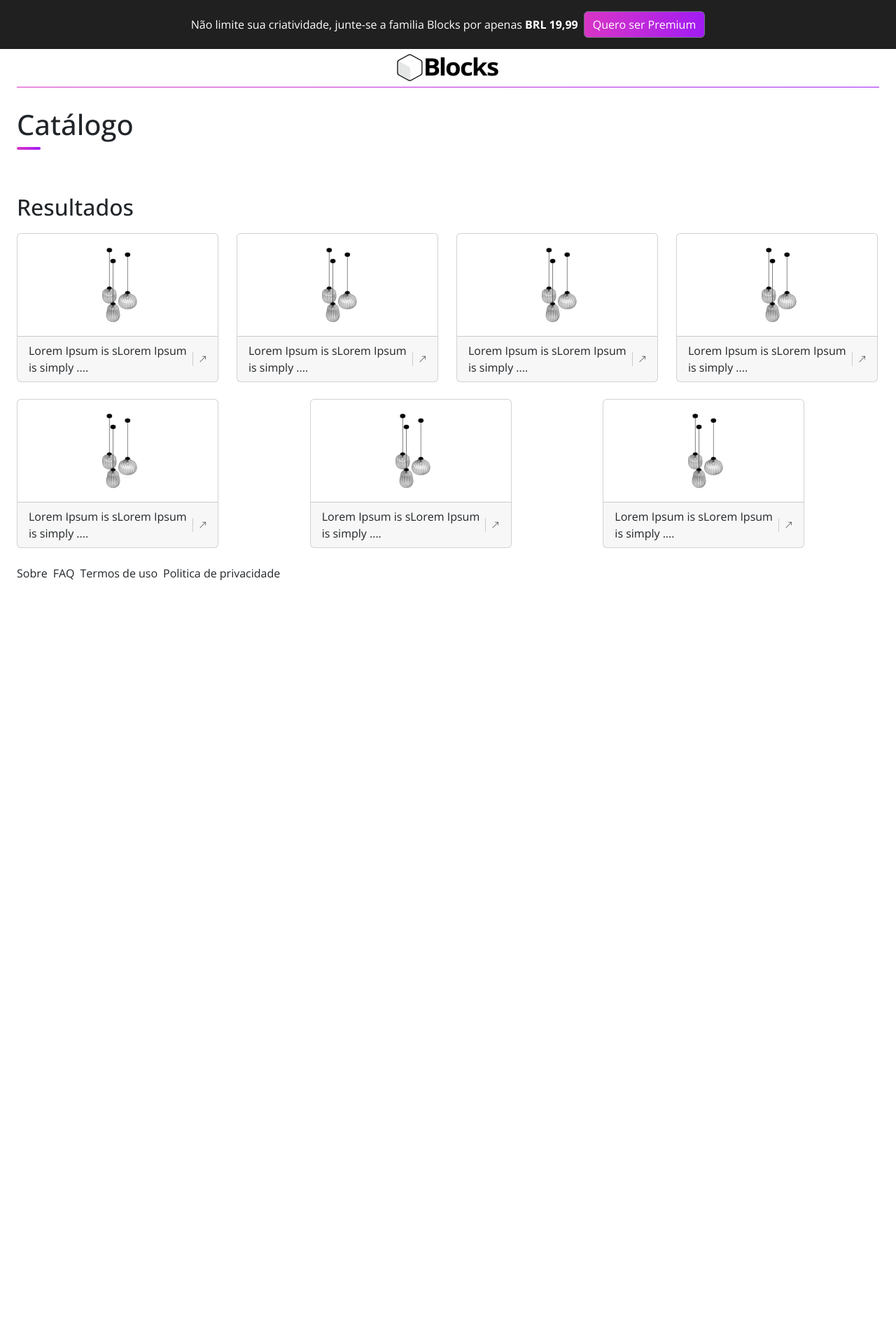
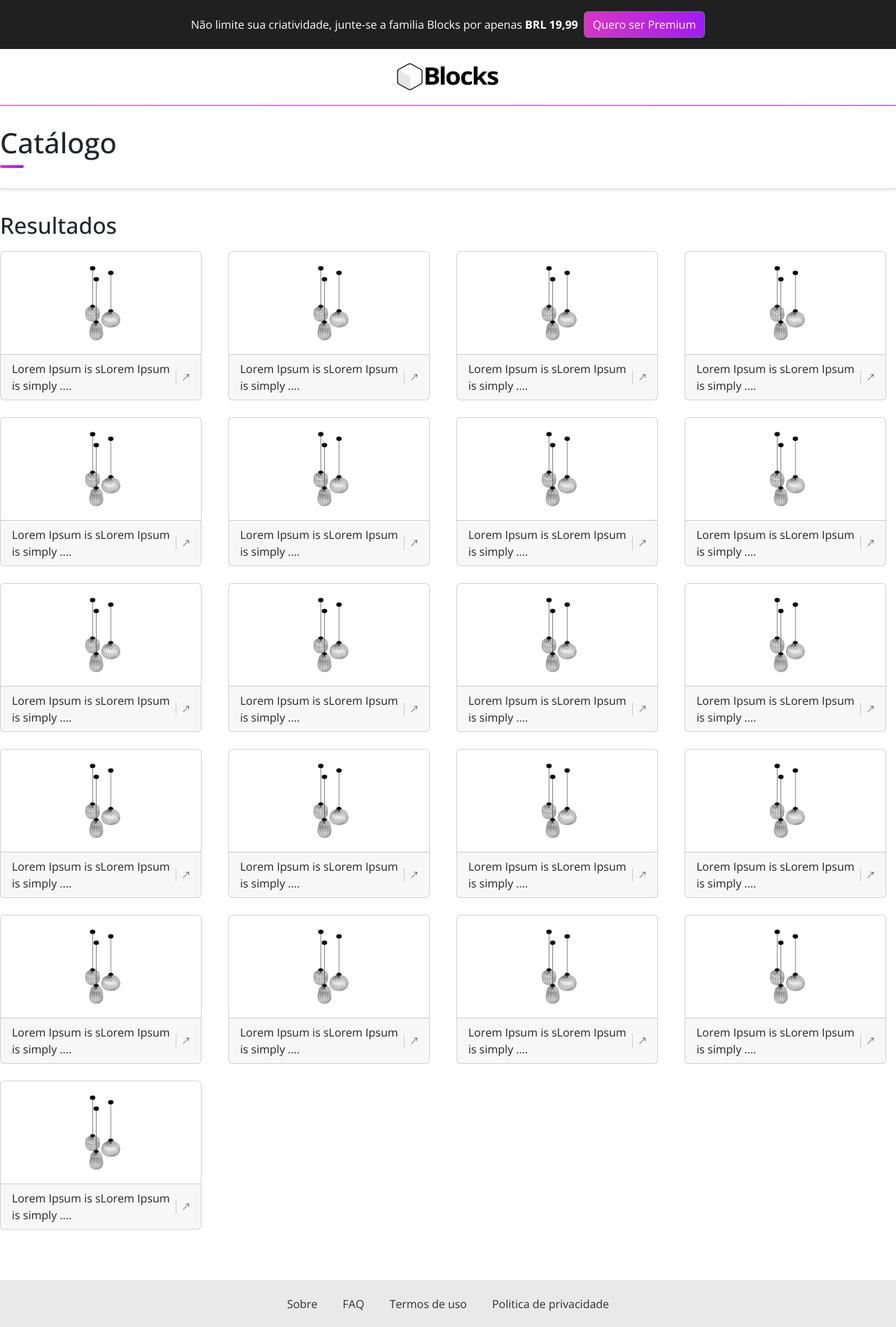
Before and after one commit to otaviohenrique1/app_blocks_catalogo, a Next.js app: page / in a window 1280 px wide. Shown: the whole page at 70% size. Before the commit the page ends 847 px from the top, so only its background shows below. Built offline with nearby package versions, Linux system fonts and the light colour scheme.

Commit message:
commit 4

```diff
--- a/pages/index.tsx
+++ b/pages/index.tsx
@@ -19,23 +19,42 @@ export default function Home() {
         <meta name="viewport" content="width=device-width, initial-scale=1" />
         <link rel="icon" href="/favicon.ico" />
       </Head>
+
       <main className="d-flex flex-column">
+
         <div className={`d-flex justify-content-center align-items-center pt-3 pb-3 ${styles.mensagem}`}>
           <p className={`mb-0 me-2 ${styles.mensagem_titulo} ${open_sans.className}`}>Não limite sua criatividade, junte-se a familia Blocks por apenas <span className={`fw-bold ${open_sans.className}`}>BRL 19,99</span></p>
           <Button className={`${styles.gradiente} ${styles.botao} ${open_sans.className}`}>Quero ser Premium</Button>
         </div>
-        <div className="ps-4 pe-4">
-          <section className={`d-flex flex-column justify-content-center align-items-center`}>
-            <Image src={logo_web} alt="logo_web" />
-            <span className={`w-100 ${styles.gradiente} ${styles.borda_gradiente}`}/>
+
+        <div>
+          <section className={`d-flex flex-column justify-content-center align-items-center ${styles.area_logo}`}>
+            <Image src={logo_web} alt="logo_web" className={styles.logo} />
+            <span className={`w-100 ${styles.gradiente} ${styles.borda_gradiente}`} />
           </section>
+
           <section className={`d-flex flex-column justify-content-center align-items-start ${styles.catalogo}`}>
             <h1 className={`${open_sans.className} ${styles.catalogo_titulo}`}>Catálogo</h1>
-            <span className={`${styles.gradiente} ${styles.catalogo_span_gradiente}`}/>
+            <span className={`${styles.gradiente} ${styles.catalogo_span_gradiente}`} />
           </section>
+
           <section>
             <h2 className={`${styles.resultados} ${open_sans.className}`}>Resultados</h2>
-            <Row>
+            <Row /* className="p-0 m-0 gap-2" */>
+              <ItemResultadoCatalogo></ItemResultadoCatalogo>
+              <ItemResultadoCatalogo></ItemResultadoCatalogo>
+              <ItemResultadoCatalogo></ItemResultadoCatalogo>
+              <ItemResultadoCatalogo></ItemResultadoCatalogo>
+              <ItemResultadoCatalogo></ItemResultadoCatalogo>
+              <ItemResultadoCatalogo></ItemResultadoCatalogo>
+              <ItemResultadoCatalogo></ItemResultadoCatalogo>
+              <ItemResultadoCatalogo></ItemResultadoCatalogo>
+              <ItemResultadoCatalogo></ItemResultadoCatalogo>
+              <ItemResultadoCatalogo></ItemResultadoCatalogo>
+              <ItemResultadoCatalogo></ItemResultadoCatalogo>
+              <ItemResultadoCatalogo></ItemResultadoCatalogo>
+              <ItemResultadoCatalogo></ItemResultadoCatalogo>
+              <ItemResultadoCatalogo></ItemResultadoCatalogo>
               <ItemResultadoCatalogo></ItemResultadoCatalogo>
               <ItemResultadoCatalogo></ItemResultadoCatalogo>
               <ItemResultadoCatalogo></ItemResultadoCatalogo>
@@ -45,14 +64,16 @@ export default function Home() {
               <ItemResultadoCatalogo></ItemResultadoCatalogo>
             </Row>
           </section>
-          <footer>
-            <ul className="list-unstyled d-flex gap-2">
-              <li className={`${open_sans.className}`}>Sobre</li>
-              <li className={`${open_sans.className}`}>FAQ</li>
-              <li className={`${open_sans.className}`}>Termos de uso</li>
-              <li className={`${open_sans.className}`}>Politica de privacidade</li>
+
+          <footer className={`d-flex flex-column justify-content-center align-items-center ${styles.rodape}`}>
+            <ul className={`list-unstyled d-flex mb-0 ${styles.rodape_lista}`}>
+              <li className={`${open_sans.className} ${styles.rodape_lista_item}`}>Sobre</li>
+              <li className={`${open_sans.className} ${styles.rodape_lista_item}`}>FAQ</li>
+              <li className={`${open_sans.className} ${styles.rodape_lista_item}`}>Termos de uso</li>
+              <li className={`${open_sans.className} ${styles.rodape_lista_item}`}>Politica de privacidade</li>
             </ul>
           </footer>
+
         </div>
       </main>
     </>
@@ -61,14 +82,14 @@ export default function Home() {
 
 function ItemResultadoCatalogo() {
   return (
-    <Col className={`mb-4 ${styles.card_col}`}>
+    <Col /* p-0 m-0 */ className={`mb-4 ${styles.card_col}`}>
       <Card className={`${styles.card_container}`}>
         <CardBody className="d-flex justify-content-center align-items-center">
           <Image src={imagem} alt="imagem" className="img-fluid" />
         </CardBody>
         <CardFooter className="d-flex justify-content-center align-items-center">
           <CardText className={`mb-0 ${open_sans.className}`}>Lorem Ipsum is sLorem Ipsum is simply ....</CardText>
-          <span className={`me-2 ms-2 ${styles.cardtext_separator}`}/>
+          <span className={`me-2 ms-2 ${styles.cardtext_separator}`} />
           <BsArrowUpRight color='#474747' size={16} />
         </CardFooter>
       </Card>
--- a/styles/Home.module.css
+++ b/styles/Home.module.css
@@ -32,6 +32,13 @@
   background-image: linear-gradient(to right, #D835C5, #A11CF3);
 }
 
+.area_logo {}
+
+.logo {
+  margin-top: 13px;
+  margin-bottom: 13px;
+}
+
 .borda_gradiente {
   height: 1px;
 }
@@ -41,6 +48,7 @@
 .catalogo {
   padding-top: 29px;
   padding-bottom: 29px;
+  box-shadow: 0px 2px 4px rgba(0, 0, 0, 0.15);
 }
 
 .catalogo_span_gradiente {
@@ -67,3 +75,20 @@
   width: 1px;
   height: 20px;
 }
+
+.rodape {
+  margin-top: 48px;
+  padding-top: 21.5px;
+  padding-bottom: 21.5px;
+  background-color: #E9E9E9;
+}
+
+.rodape_lista {
+  gap: 36px;
+}
+
+.rodape_lista_item {
+  font-weight: 400;
+  font-size: 16px;
+  color: #322E2E;
+}
```
